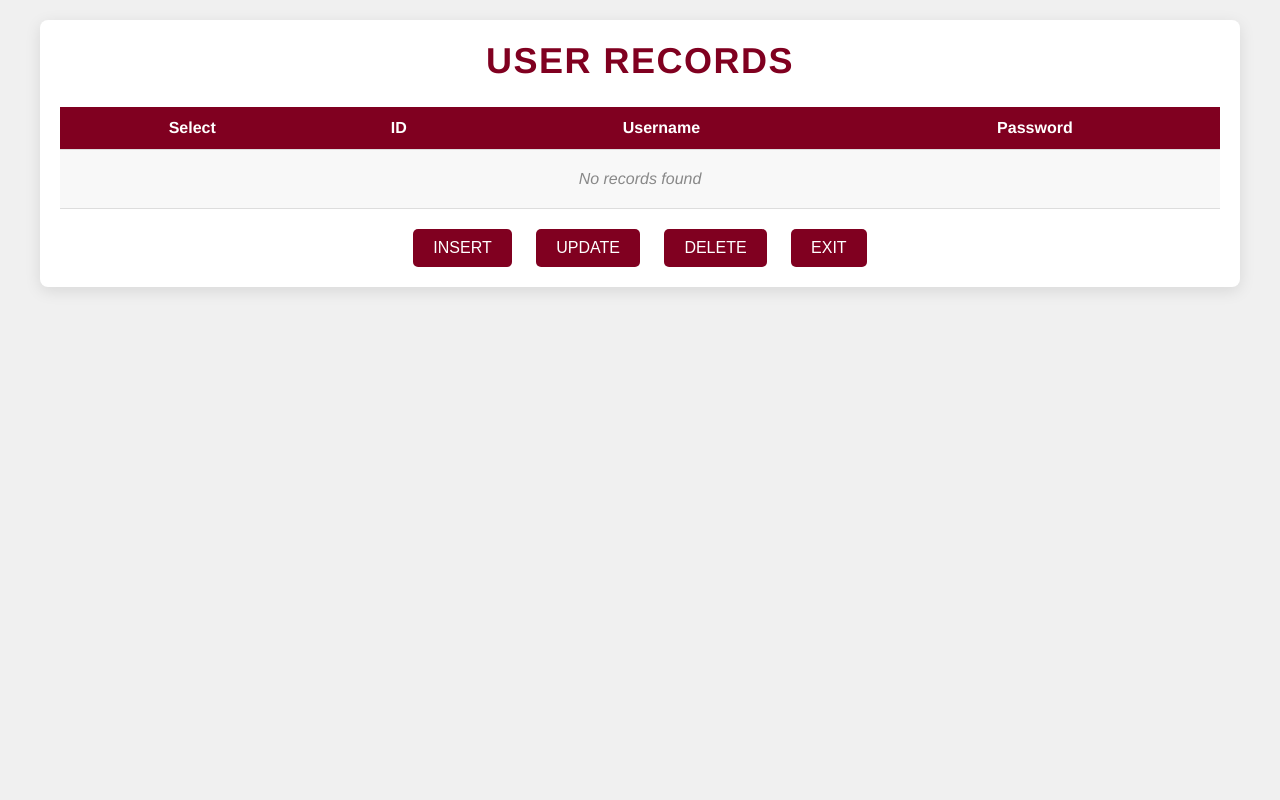
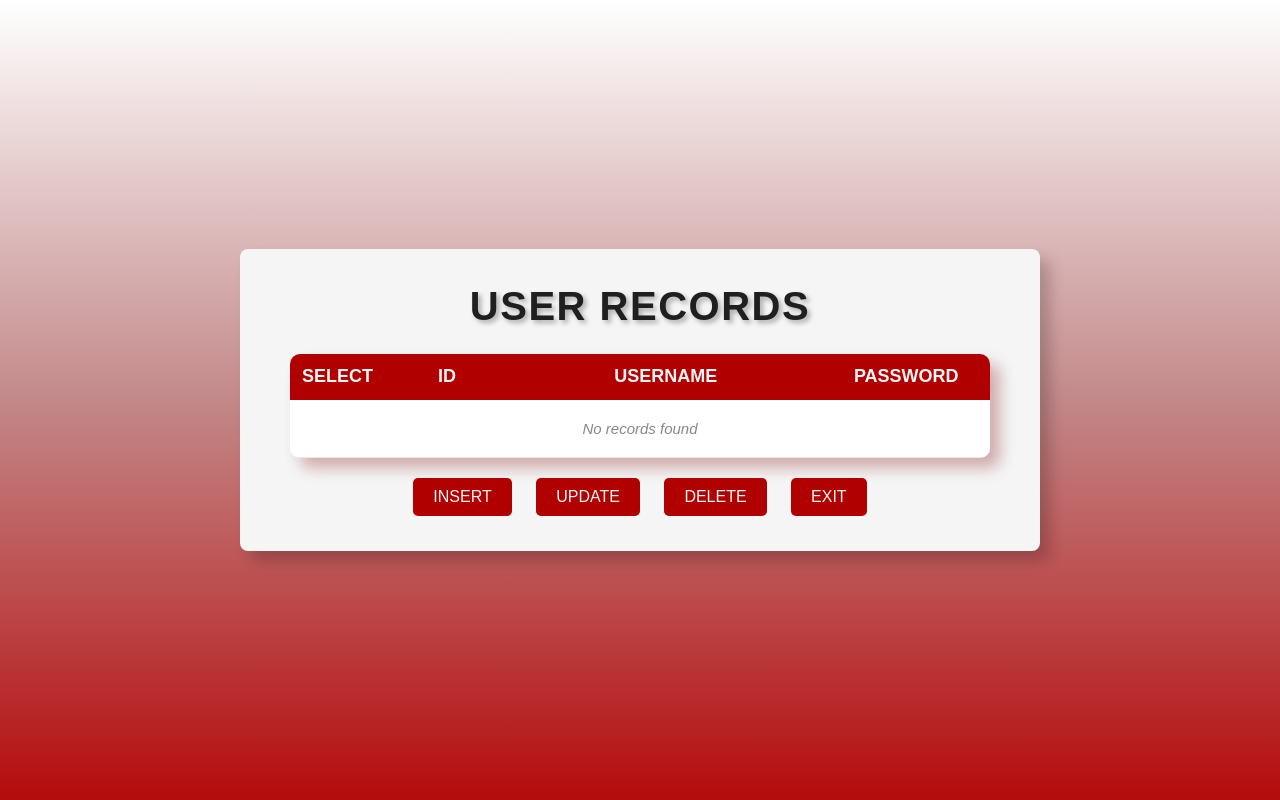
Before and after one commit to aacdnrz/records, a PHP site: page /manage.php in a window 1280 px wide. Run offline with PHP 8.4, Linux system fonts and the light colour scheme; data that the repository does not hold is empty.

Commit message:
Update manage.php

```diff
--- a/records/manage.php
+++ b/records/manage.php
@@ -17,14 +17,13 @@
     // Adjust the SQL to delete from the login table using the new structure
     $sql = "DELETE FROM login WHERE id IN ($userIdsList)";
     if ($conn->query($sql) === TRUE) {
-        $successMessage = "Selected records deleted successfully"; // Set success message
+        $successMessage = "Selected records deleted successfully";
     } else {
-        $errorMessage = "Error deleting records: " . $conn->error; // Set error message
+        $errorMessage = "Error deleting records: " . $conn->error;
     }
 }
 
-// Retrieve user records from the login table, ordered by ID
-$sql = "SELECT id, username, password FROM login ORDER BY id ASC"; // Keep this as is for numeric order
+$sql = "SELECT id, username, password FROM login ORDER BY id ASC";
 $result = $conn->query($sql);
 ?>
 
@@ -34,7 +33,6 @@
     <meta charset="UTF-8">
     <meta name="viewport" content="width=device-width, initial-scale=1.0">
     <style>
-        /* Your CSS remains the same */
         * {
             margin: 0;
             padding: 0;
@@ -42,58 +40,82 @@
         }
 
         body {
-            font-family: 'Helvetica Neue', Arial, sans-serif;
-            background-color: #f0f0f0;
+            font-family: 'Poppins', sans-serif;
+            background-image: linear-gradient(rgba(255, 255, 255, 1), rgba(195, 136, 137, 1),  rgba(181,11,12,1));
             color: #333;
+            display: flex;
+            justify-content: center;
+            align-items: center;
+            height: 100vh;
             padding: 20px;
-            display: flex;
             flex-direction: column;
-            align-items: center;
-            position: relative; /* Add position relative to body for absolute positioning */
         }
 
         h2 {
-            font-size: 36px;
-            color: #800020;
+            font-size: 40px;
+            color: #1F1F1F; /*4th*/
             margin-bottom: 25px;
             text-transform: uppercase;
             letter-spacing: 1.5px;
             text-align: center;
+            text-shadow: 3px 3px 5px rgba(0, 0, 0, 0.3);
         }
 
         .container {
             width: 100%;
-            max-width: 1200px;
-            background-color: #fff;
-            padding: 20px;
+            max-width: 800px;
+            background-color: #F5F5F5; /*1st*/
+            padding: 35px;
             border-radius: 8px;
-            box-shadow: 0 4px 16px rgba(0, 0, 0, 0.1);
+            box-shadow: 10px 10px 15px rgba(0, 0, 0, 0.2);
+            margin: auto;
+            margin-top: 10px;
+            margin-bottom: 10px;
         }
 
         table {
             width: 100%;
+            max-width: 700px;
             border-collapse: collapse;
-            background-color: #fff;
-            margin-top: 10px;
-            overflow-x: auto;
-            border-radius: 8px;
+            background-color: #F5F5F5; /*1st*/
+            margin: auto;
+            border-radius: 10px;
+            overflow: hidden;
+            box-shadow: 10px 10px 15px rgba(126, 0, 1, 0.3);
         }
 
         th, td {
             padding: 12px;
             text-align: center;
-            border-bottom: 1px solid #ddd;
-            font-size: 16px;
-            color: #555;
+            border-bottom: 1.5px solid rgba(126, 0, 1, 0.1);
+            font-size: 15px;
+            color: black;
         }
 
         th {
-            background-color: #800020;
-            color: white;
+            background-color: #b00000;
+            color: #F5F5F5; /*1st*/
+            font-size: 18px;
+        }
+
+        th:nth-child(1), td:nth-child(1) {
+            width: 5%; /* select */
+        }
+
+        th:nth-child(2), td:nth-child(2) {
+            width: 20%; /* id */
+        }
+
+        th:nth-child(3), td:nth-child(3) {
+            width: 50%; /* username */
+        }
+
+        th:nth-child(4), td:nth-child(4) {
+            width: 25%; /* pass*/
         }
 
         tr:nth-child(even) {
-            background-color: #f8f8f8;
+            background-color: white;
         }
 
         td[colspan='4'] {
@@ -109,45 +131,45 @@
         }
 
         .button-container button {
-            background-color: #800020;
-            color: #fff;
+            background-color: #b00000; /*4th*/
+            color: #F5F5F5; /*1st*/
             border: none;
             padding: 10px 20px;
             margin: 0 10px;
             border-radius: 5px;
             cursor: pointer;
             font-size: 16px;
+            transition: 0.3s;
         }
 
         .button-container button:hover {
-            background-color: #a83232;
+            box-shadow: 10px 15px 15px rgba(126, 0, 1, 0.3);
         }
 
         input[type="checkbox"] {
             margin-right: 5px;
         }
 
-        /* Notification styles */
         .notification {
-            position: absolute; /* Position it absolutely */
-            top: 20px; /* Adjust top spacing */
-            right: 20px; /* Adjust right spacing */
+            position: absolute;
+            top: 20px;
+            right: 20px;
             margin-top: 10px;
             font-weight: bold;
             padding: 10px;
             border-radius: 5px;
-            display: none; /* Initially hidden */
-            z-index: 1000; /* Ensure it's on top of other elements */
+            display: none;
+            z-index: 1000;
         }
 
         .success {
             color: green;
-            background-color: #e6ffe6; /* Light green background */
+            background-color: #e6ffe6;
         }
 
         .error {
             color: red;
-            background-color: #ffe6e6; /* Light red background */
+            background-color: #ffe6e6;
         }
     </style>
     <title>MAESTRO_DB</title>
@@ -158,10 +180,10 @@
         <form method="POST" action="" onsubmit="return confirmDeletion()">
             <table>
                 <tr>
-                    <th>Select</th>
+                    <th>SELECT</th>
                     <th>ID</th>
-                    <th>Username</th>
-                    <th>Password</th>
+                    <th>USERNAME</th>
+                    <th>PASSWORD</th>
                 </tr>
                 <?php
                 if ($result->num_rows > 0) {
@@ -170,7 +192,7 @@
                         echo "<td><input type='checkbox' name='user_ids[]' value='" . $row["id"] . "'></td>";
                         echo "<td>" . $row["id"] . "</td>";
                         echo "<td>" . $row["username"] . "</td>";
-                        echo "<td>" . $row["password"] . "</td>"; // Be careful with displaying passwords!
+                        echo "<td>" . $row["password"] . "</td>";
                         echo "</tr>";
                     }
                 } else {
@@ -180,7 +202,7 @@
             </table>
 
             <div class="button-container">
-                 <button type="button" onclick="location.href='insert.php'">INSERT</button>
+                <button type="button" onclick="location.href='insert.php'">INSERT</button>
                 <button type="button" onclick="location.href='update.php'">UPDATE</button>
                 <button type="submit">DELETE</button>
                 <button type="button" onclick="location.href='login.php'">EXIT</button>
@@ -188,7 +210,6 @@
         </form>
     </div>
 
-    <!-- Notification div to show messages -->
     <div id="notification" class="notification <?php echo $successMessage ? 'success' : ($errorMessage ? 'error' : ''); ?>">
         <?php
         if ($successMessage) {
@@ -200,13 +221,12 @@
     </div>
 
     <script>
-        // Show the notification if there is a message and hide it after 5 seconds
         window.onload = function() {
             const notification = document.getElementById('notification');
             if (notification.innerHTML) {
-                notification.style.display = 'block'; // Show the notification
+                notification.style.display = 'block';
                 setTimeout(function() {
-                    notification.style.display = 'none'; // Hide after 5 seconds
+                    notification.style.display = 'none';
                 }, 2000);
             }
         };
```
